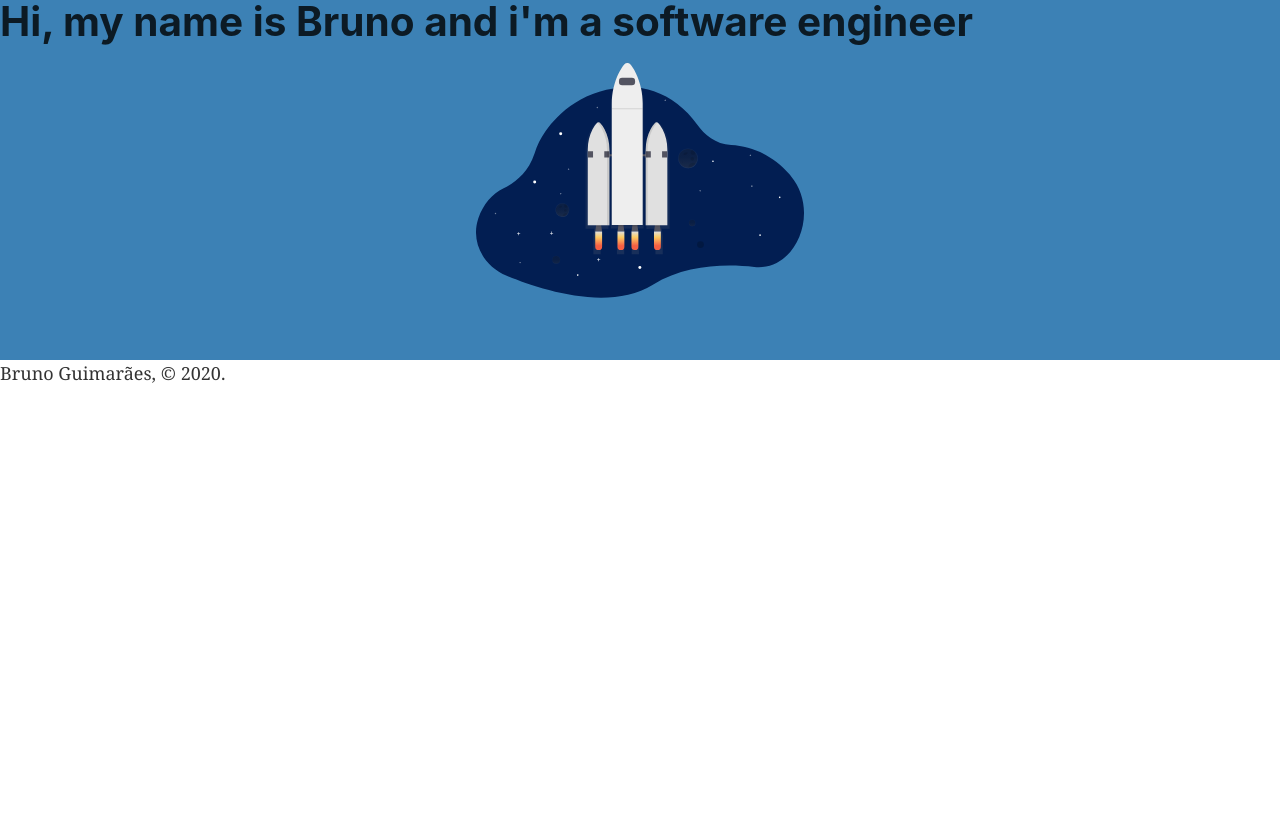
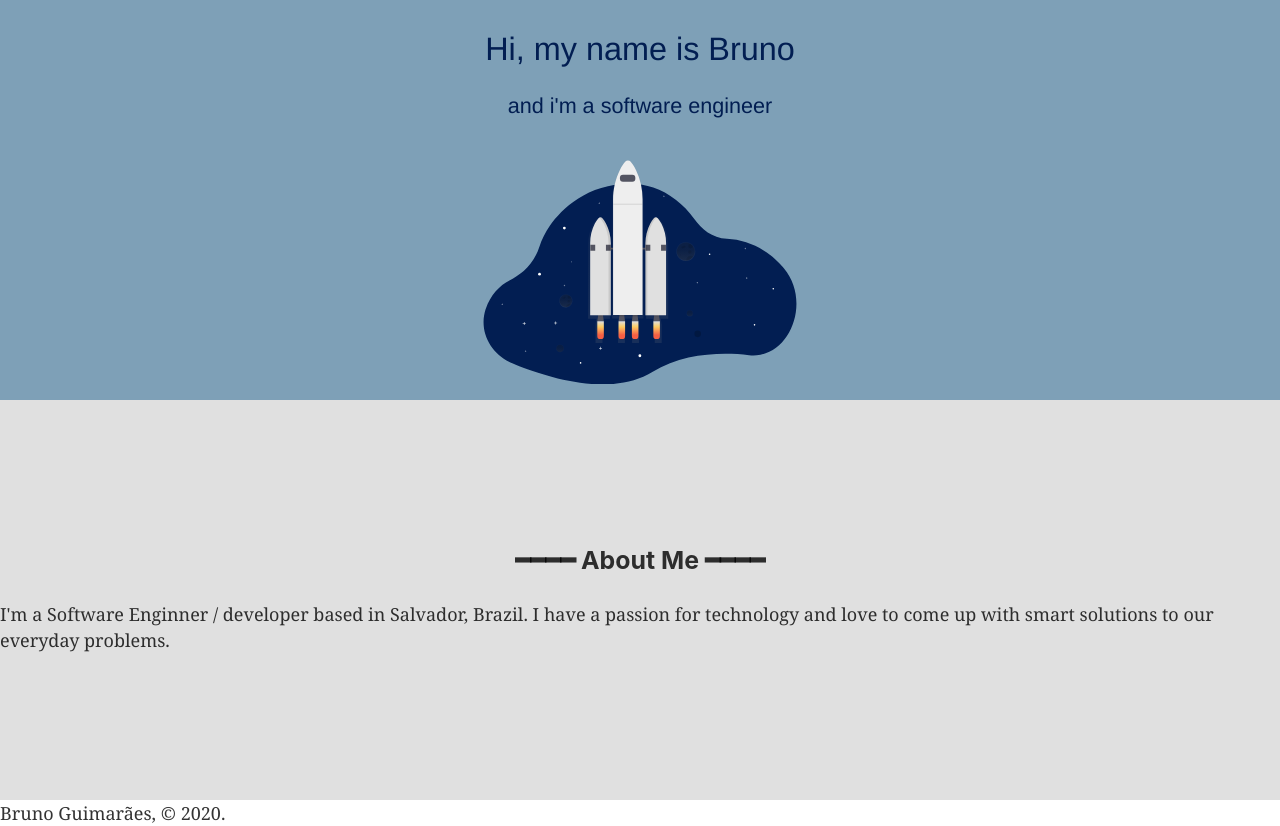
Before and after one commit to brunomguimaraes/bruno-personal-site-gatsby, a Gatsby site: page / in a window 1280 px wide. Before the commit the page ends 800 px from the top, so only its background shows below. Built offline with nearby package versions, Linux system fonts and the light colour scheme; Gatsby itself is replaced by a stand-in of ours.

Commit message:
adds a few componets

```diff
--- /dev/null
+++ b/src/components/AboutMe/index.jsx
@@ -0,0 +1,15 @@
+import React from "react"
+import SectionTitle from "../SectionTitle"
+
+import styles from "./styles.module.scss"
+
+const AboutMe = () => (
+  <div className={styles["aboutMe"]}>
+    <SectionTitle text={`About Me`} />
+    I'm a Software Enginner / developer based in Salvador, Brazil. I have a
+    passion for technology and love to come up with smart solutions to our
+    everyday problems.
+  </div>
+)
+
+export default AboutMe
--- /dev/null
+++ b/src/components/AboutMe/styles.module.scss
@@ -0,0 +1,9 @@
+.aboutMe {
+  display: flex;
+  height: 400px;
+  width: 100vw;
+  background-color: #E0E0E0;
+  flex-direction: column;
+  align-items: center;
+  justify-content: center;
+}
--- a/src/components/Hero/index.jsx
+++ b/src/components/Hero/index.jsx
@@ -5,10 +5,9 @@ import styles from "./styles.module.scss"
 
 const Hero = () => (
   <div className={styles["hero"]}>
+    <h1 className={styles["heroHeader"]}>Hi, my name is Bruno</h1>
+    <h2 className={styles["heroSubHeader"]}>and i'm a software engineer</h2>
     <RocketSVG className={styles["heroRocket"]} />
-    <h1 className={styles["heroHeader"]}>
-      Hi, my name is Bruno and i'm a software engineer
-    </h1>
   </div>
 )
 
--- a/src/components/Hero/styles.module.scss
+++ b/src/components/Hero/styles.module.scss
@@ -2,9 +2,12 @@
   display: flex;
   position: relative;
   padding: 0 !important;
-  height: 360px;
+  height: 400px;
   width: 100vw;
-  background-color: #3c81b5;
+  background-color: #7EA0B7;
+  flex-direction: column;
+  align-items: center;
+  justify-content: center;
 }
 .heroRocket {
 width: 360px;
@@ -14,5 +17,16 @@ padding: 16px;
 }
 
 .heroHeader {
-  position: absolute;
+  margin-top: 32px;
+  color: #021E52;
+  font-size: 180%;
+  font-weight: 400;
+  font-family: brandon-grotesque,HelveticaNeue-Light,"Helvetica Neue Light","Helvetica Neue",Helvetica,Arial,"Lucida Grande",sans-serif;
 }
+
+.heroSubHeader {
+  color: #021E52;
+  font-size: 120%;
+  font-weight: 400;
+  font-family: brandon-grotesque,HelveticaNeue-Light,"Helvetica Neue Light","Helvetica Neue",Helvetica,Arial,"Lucida Grande",sans-serif;
+}
--- /dev/null
+++ b/src/components/SectionTitle/index.jsx
@@ -0,0 +1,5 @@
+import React from "react"
+
+const SectionTitle = ({ text }) => <h3>{`━━━━  ${text}  ━━━━`}</h3>
+
+export default SectionTitle
--- /dev/null
+++ b/src/components/Workplaces/index.jsx
@@ -0,0 +1,5 @@
+import React from "react"
+
+const Workplaces = () => <h4>oiew</h4>
+
+export default Workplaces
--- /dev/null
+++ b/src/components/Workplaces/styles.module.scss
@@ -0,0 +1,9 @@
+.aboutMe {
+  display: flex;
+  height: 400px;
+  width: 100vw;
+  background-color: #E0E0E0;
+  flex-direction: column;
+  align-items: center;
+  justify-content: center;
+}
--- a/src/components/layout.js
+++ b/src/components/layout.js
@@ -1,38 +1,12 @@
-/**
- * Layout component that queries for data
- * with Gatsby's useStaticQuery component
- *
- * See: https://www.gatsbyjs.org/docs/use-static-query/
- */
-
 import React from "react"
 import PropTypes from "prop-types"
-// import { useStaticQuery, graphql } from "gatsby"
 
-// import Header from "./header"
 import "./layout.css"
 
 const Layout = ({ children }) => {
-  // const data = useStaticQuery(graphql`
-  //   query SiteTitleQuery {
-  //     site {
-  //       siteMetadata {
-  //         title
-  //       }
-  //     }
-  //   }
-  // `)
-
   return (
     <>
-      {/* <Header siteTitle={data.site.siteMetadata.title} /> */}
-      <div
-        // style={{
-        //   margin: `0 auto`,
-        //   // maxWidth: 960,
-        //   // padding: `0 0.0875rem 0.45rem`,
-        // }}
-      >
+      <div>
         <main>{children}</main>
         <footer>Bruno Guimarães, © {new Date().getFullYear()}.</footer>
       </div>
--- a/src/pages/index.js
+++ b/src/pages/index.js
@@ -3,12 +3,14 @@ import React from "react"
 
 import Layout from "../components/layout"
 import Hero from "../components/Hero"
+import AboutMe from "../components/AboutMe"
 import SEO from "../components/seo"
 
 const IndexPage = () => (
   <Layout>
     <SEO title="Bruno's Website" />
     <Hero />
+    <AboutMe />
   </Layout>
 )
 
```
Also changed, not shown: src/components/image.js (+0 -11 lines), src/components/seo.js (+0 -7 lines), src/global/colors.scss (added, +7 -0 lines).
